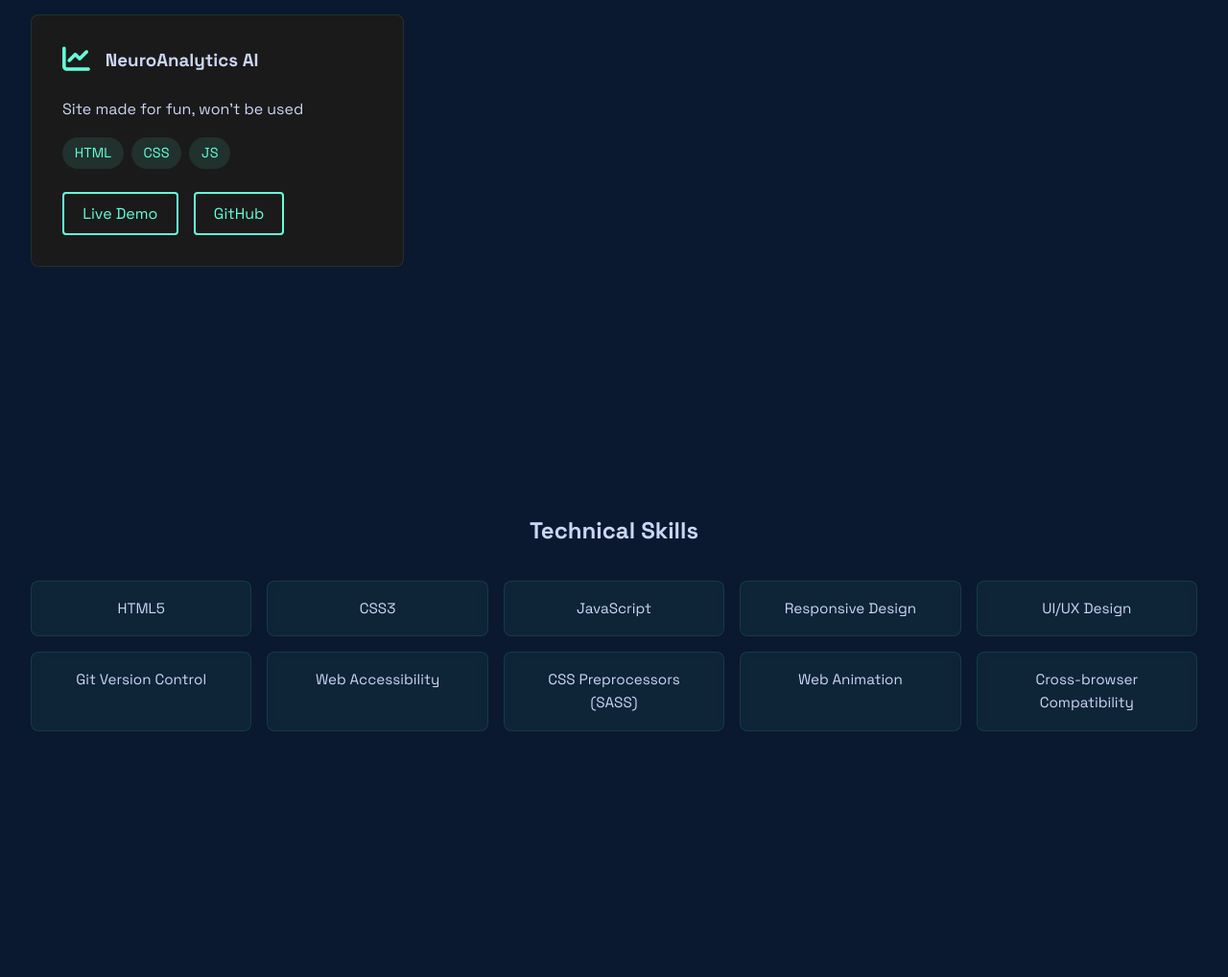
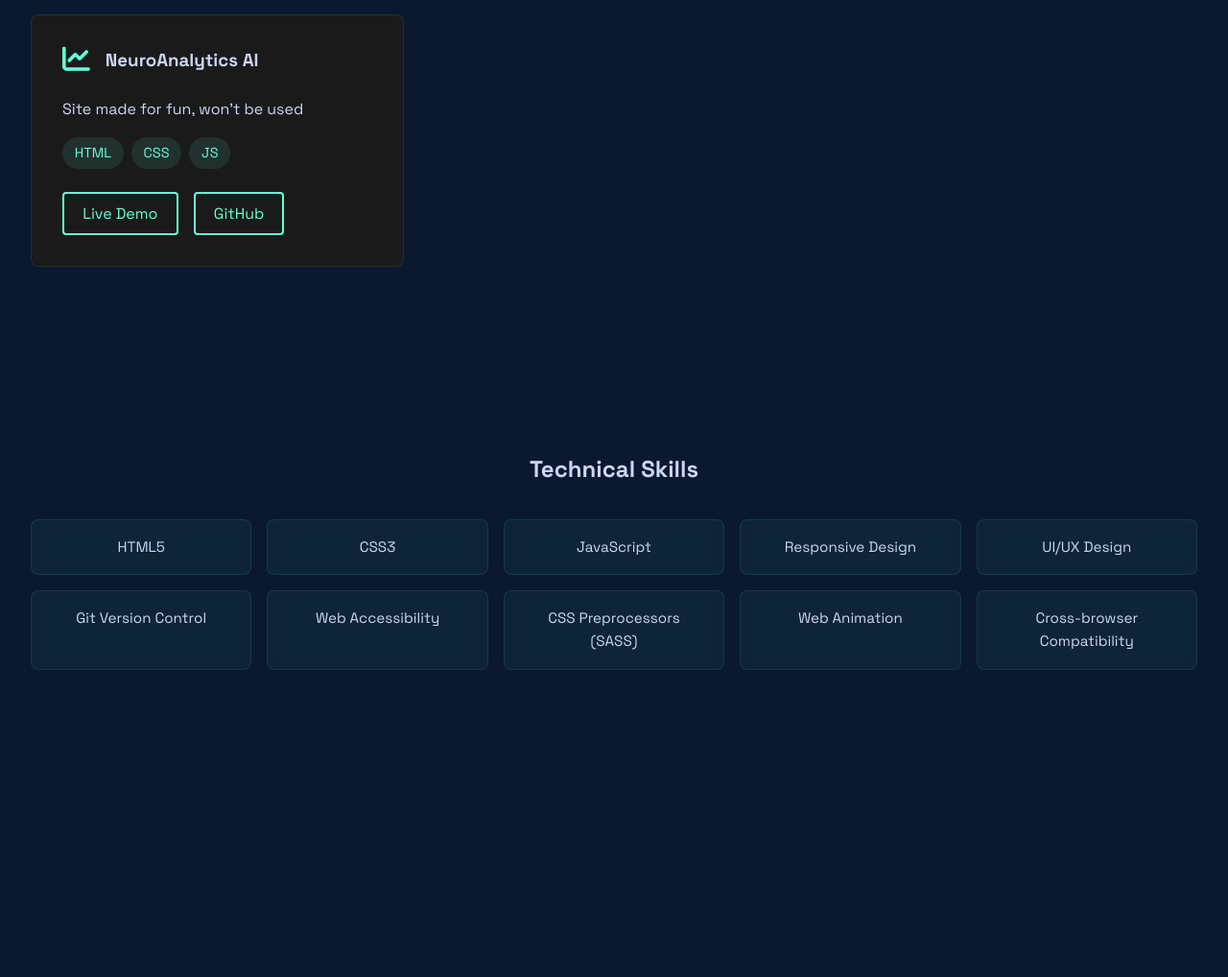
Before and after one commit to ZelHork/zelhork-2, a plain HTML site: page projects.html in a window 1280 px wide. Shown: the part 588-1606 px from the top of the page at 96% size. After the commit the page ends 1414 px from the top, so only its background shows below. Drawn offline with Linux system fonts and the light colour scheme.

Commit message:
Update projects.html

```diff
--- a/projects.html
+++ b/projects.html
@@ -47,7 +47,6 @@
                     </div>
                 </div>
 
-
                 <div class="project-card reveal" style="margin-top: 1.5rem;">
                     <div class="project-header">
                         <i class="fas fa-globe-americas"></i>
@@ -65,7 +64,6 @@
                         <a href="https://github.com/ZelHorrk/zelhork-5" target="_blank" class="link">GitHub</a>
                     </div>
                 </div>
-
 
                 <div class="project-card reveal" style="margin-top: 1.5rem;">
                     <div class="project-header">
@@ -87,7 +85,6 @@
                     </div>
                 </div>
 
-                <!-- NeuroAnalytics AI -->
                 <div class="project-card reveal">
                     <div class="project-header">
                         <i class="fas fa-chart-line"></i>
@@ -106,12 +103,7 @@
                 </div>
             </div>
         </section>
-    </div>
 
-    <div class="main-content" id="mainContent">
-        <button class="open-btn" id="openBtn">&#9776;</button>
-
-        <!-- New Skills Section -->
         <section class="skills-container container">
             <h2 class="section-title centered">Technical Skills</h2>
             <div class="skills-grid">
@@ -127,10 +119,6 @@
                 <div class="skill-item">Cross-browser Compatibility</div>
             </div>
         </section>
-
-        <section class="projects container">
-            <!-- ... (keep existing projects grid same) ... -->
-        </section>
     </div>
 
     <script src="script.js"></script>
```
